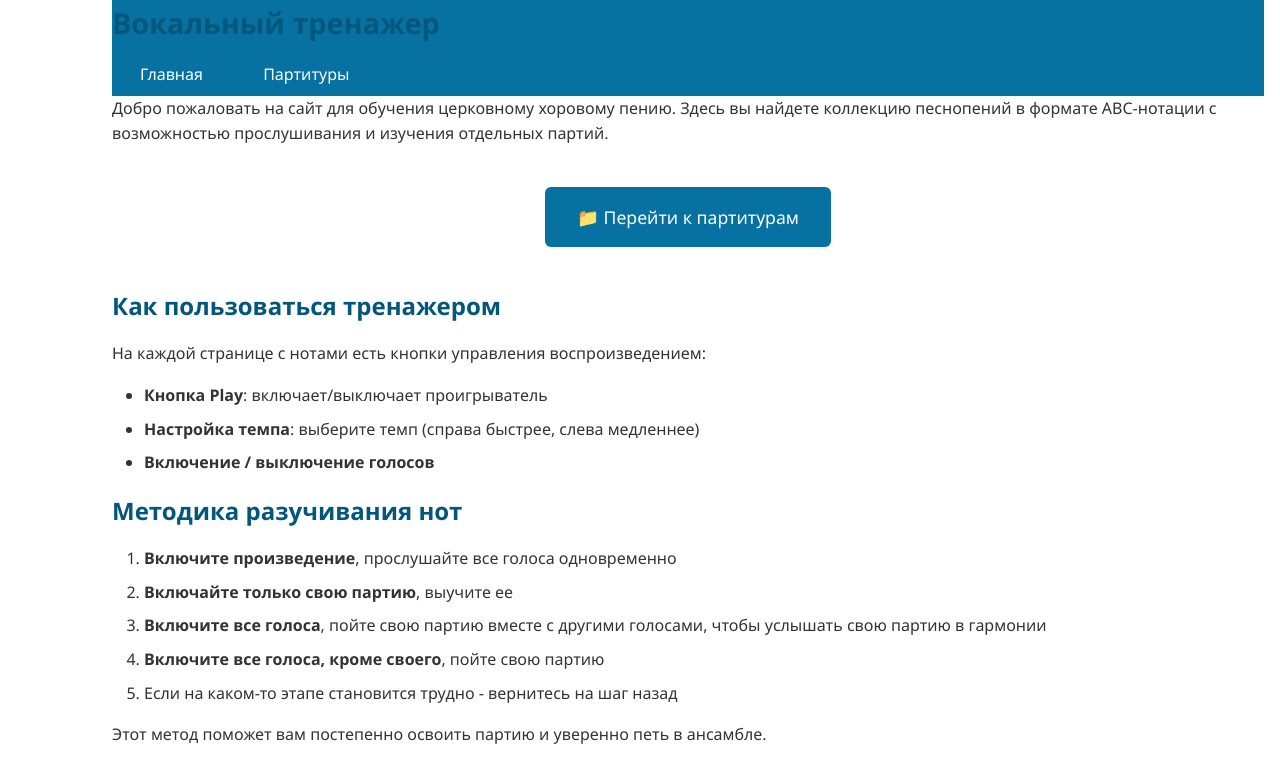
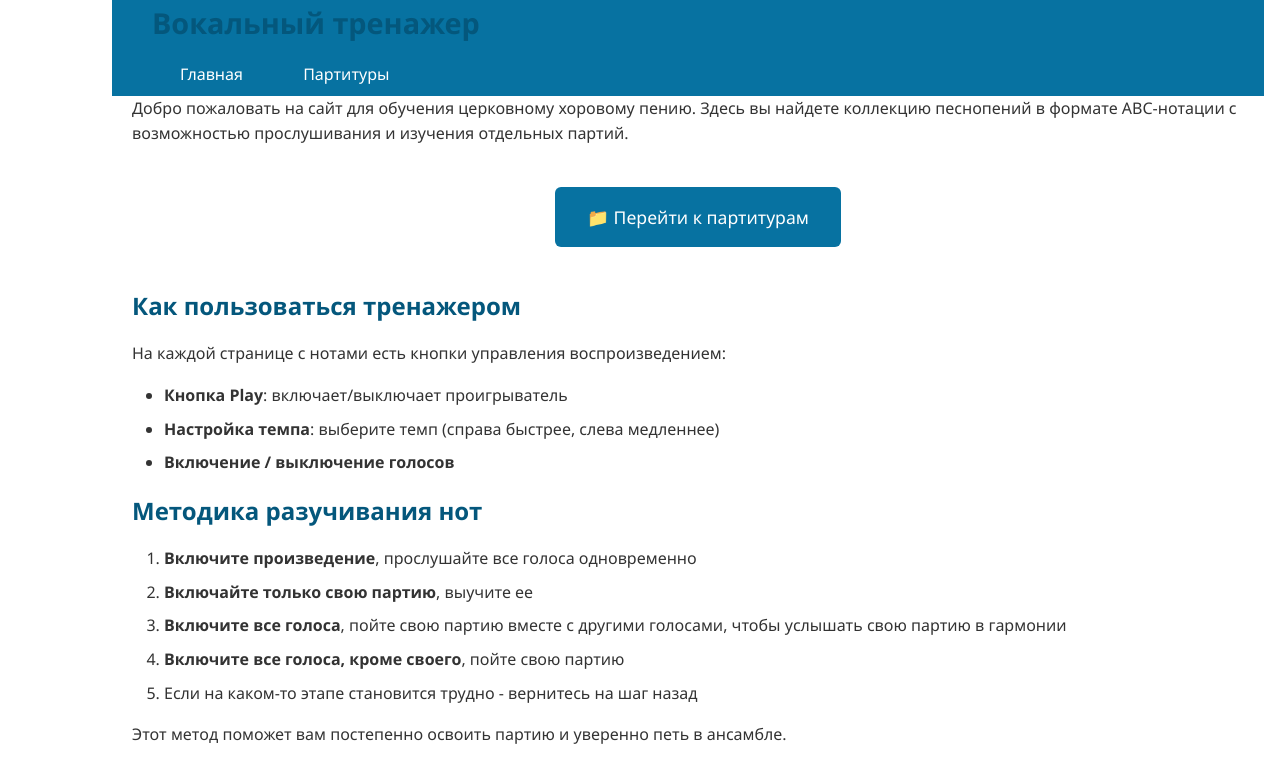
Before and after one commit to voctrainer/voctrainer.github.io, a Jekyll site: the page built from index.md, in a window 1280 px wide. Shown: the top 783 px of the page. Built offline with Jekyll 4.4.1, drawn with Linux system fonts in a browser that asks for light colours.

Commit message:
отступы контента

```diff
--- a/assets/css/main.css
+++ b/assets/css/main.css
@@ -11,11 +11,14 @@
 
   /* Параметры сетки */
   --grid-columns: 12;
-  --grid-gutter: 24px;
+  --grid-gutter: 24px; /* Оставляем как есть */
   --grid-margin: 24px;
   --grid-container-margin: calc(var(--grid-margin) + var(--grid-gutter) / 2); /* 36px */
   --grid-container-width: calc(1200px - 2 * var(--grid-container-margin)); /* 1128px */
   --grid-column-width: calc((var(--grid-container-width) - (var(--grid-columns) - 1) * var(--grid-gutter)) / var(--grid-columns)); /* 72px */
+
+  /* Новый параметр для внутреннего отступа содержимого */
+  --content-padding-left: 20px; /* Можно изменить значение по вкусу */
 }
 
 * {
@@ -90,9 +93,15 @@ body {
 .header {
   background-color: var(--primary-color);
   color: white;
-  /* padding убирается, так как шапка теперь внутри .grid-col */
+  /* padding убираем, так как шапка теперь внутри .grid-col */
   /* padding: 1rem 0; */
   /* padding убираем, внутренние отступы теперь от сетки */
+}
+
+/* Добавляем отступ слева к содержимому колонки с хедером */
+.grid-col-12 .header {
+  padding-left: var(--content-padding-left);
+  padding-right: var(--content-padding-left); /* Опционально, для симметрии */
 }
 
 .header h1 {
@@ -100,16 +109,22 @@ body {
   font-size: 1.8rem;
   /* Выравнивание по левому краю */
   text-align: left;
-  /* padding-left убираем, внутренние отступы теперь от сетки */
+  /* padding-left убираем, внутренние отступы теперь от сетки и переменной */
   /* padding-left: calc(var(--grid-gutter) / 2); */
+  /* Добавляем отступ слева к самому заголовку */
+  padding-left: var(--content-padding-left);
+  /* padding-right: var(--content-padding-left); */ /* Опционально */
 }
 
 .main-nav {
   margin-top: 0.5rem;
   /* Выравнивание по левому краю */
   text-align: left;
-  /* padding-left убираем, внутренние отступы теперь от сетки */
+  /* padding-left убираем, внутренние отступы теперь от сетки и переменной */
   /* padding-left: calc(var(--grid-gutter) / 2); */
+  /* Добавляем отступ слева к самой навигации */
+  padding-left: var(--content-padding-left);
+  /* padding-right: var(--content-padding-left); */ /* Опционально */
 }
 
 .main-nav a {
@@ -130,6 +145,15 @@ body {
 .main-content {
   /* padding убираем, так как теперь основной контент внутри .grid-col */
   /* padding: 2rem 0; */
+}
+
+/* Добавляем отступ слева к содержимому колонки с основным контентом */
+/* Это повлирует на все дочерние элементы main, sidebar, content-grid */
+.main-content > *,
+.sidebar-grid,
+.content-grid {
+  padding-left: var(--content-padding-left);
+  /* padding-right: var(--content-padding-left); */ /* Опционально */
 }
 
 .center-button {
@@ -171,11 +195,14 @@ h3 {
 
 p {
   margin-bottom: 1rem;
+  /* Добавляем отступ слева к абзацам */
+  /* padding-left: var(--content-padding-left); */ /* Можно добавить, если нужно, но лучше управлять через родителя */
 }
 
 ul, ol {
   margin-left: 2rem;
   margin-bottom: 1rem;
+  /* padding-left: var(--content-padding-left); */ /* Можно добавить, если нужно */
 }
 
 li {
@@ -260,7 +287,7 @@ li {
 /* Стили для страницы каталога (partiture_folder) */
 .sidebar-grid {
   background-color: #f8f9fa;
-  padding: 1rem;
+  padding: 1rem; /* Этот padding теперь внутрь от нового padding-left */
   border-right: 1px solid var(--border-color);
   overflow-y: auto;
   /* flex-shrink: 0; Убираем, чтобы колонка следовала сетке */
@@ -269,7 +296,7 @@ li {
 }
 
 .content-grid {
-  padding: 2rem;
+  padding: 2rem; /* Этот padding теперь внутрь от нового padding-left */
   overflow-y: auto;
   /* flex: 1; Убираем, чтобы колонка следовала сетке */
   /* flex: 0 0 auto; уже задано в .grid-col-9 */
@@ -295,6 +322,7 @@ li {
   color: var(--secondary-color);
   border-bottom: 1px solid var(--border-color);
   margin-bottom: 1rem;
+  /* padding-left: var(--content-padding-left); */ /* Уже управляется через .main-content > * */
 }
 
 .breadcrumb a {
```
